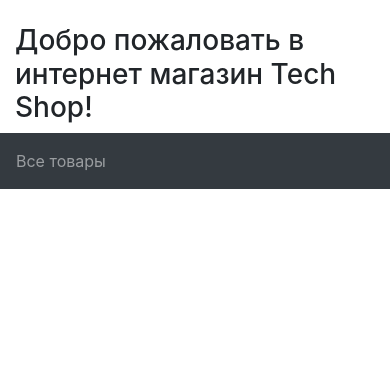
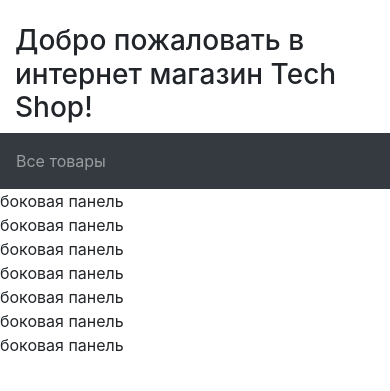
Before and after one commit to Amankaium/techshop, a Django app: template core/templates/base.html in a window 390 px wide. Shown: the top 391 px of the page. Run offline with Django 3.2, Linux system fonts and the light colour scheme; the template is opened without the code that fills it, so the values that code supplies are empty; some libraries are stand-ins or nearby versions.

Commit message:
add left panel

```diff
--- a/core/templates/base.html
+++ b/core/templates/base.html
@@ -25,11 +25,21 @@
       </li>
     </ul>
   </nav>
+  <div class="row">
+    <div class="col-lg-3 col-md-2">
+      боковая панель<br>
+      боковая панель<br>
+      боковая панель<br>
+      боковая панель<br>
+      боковая панель<br>
+      боковая панель<br>
+      боковая панель
+    </div>
+    <div class="col-lg-9 col-md-10 container-fluid"><br>
+      {% block content %}
 
-  <div class="container-fluid"><br>
-    {% block content %}
-
-    {% endblock %}
+      {% endblock %}
+    </div>
   </div>
 
 </body>
```
